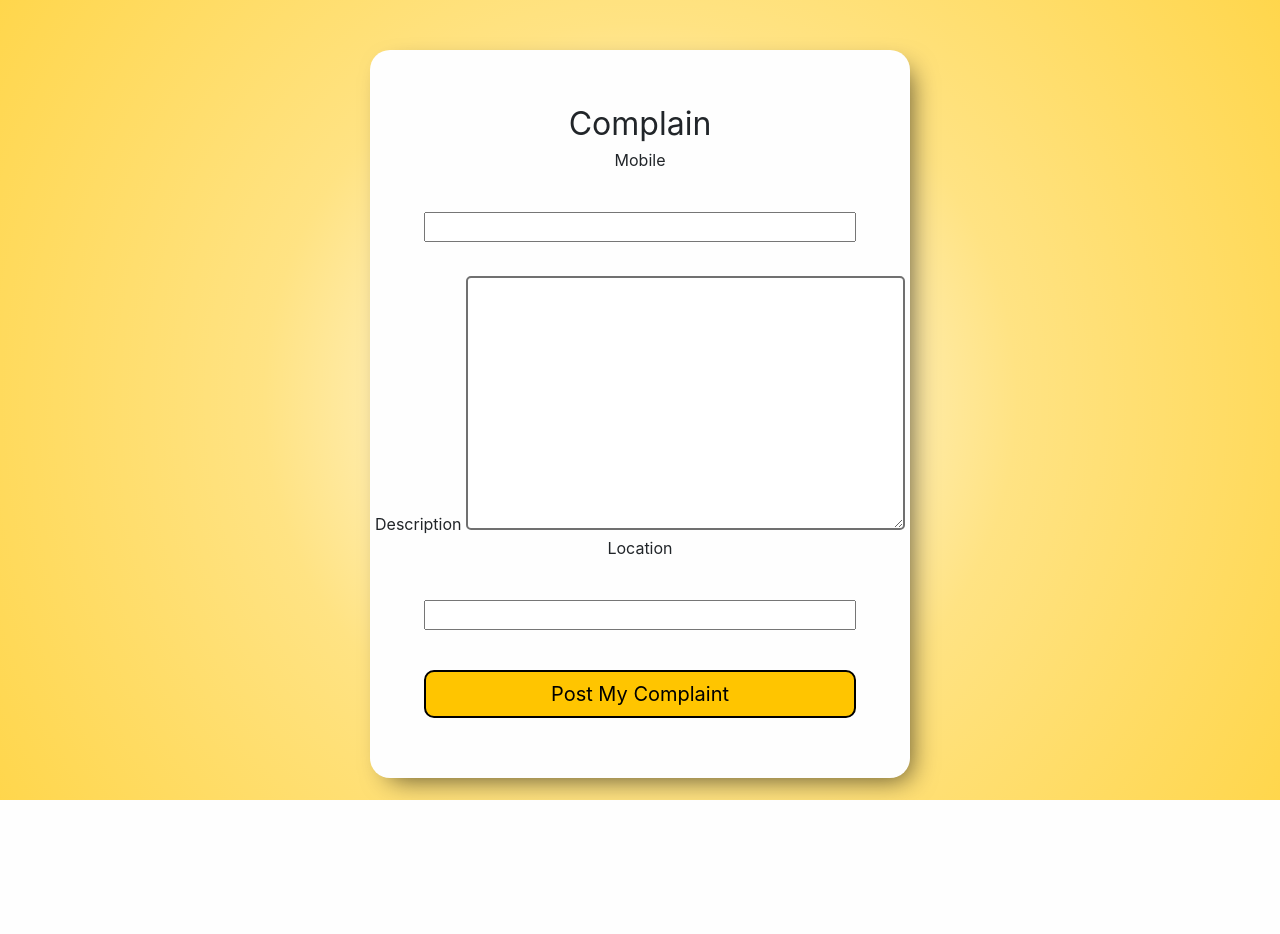
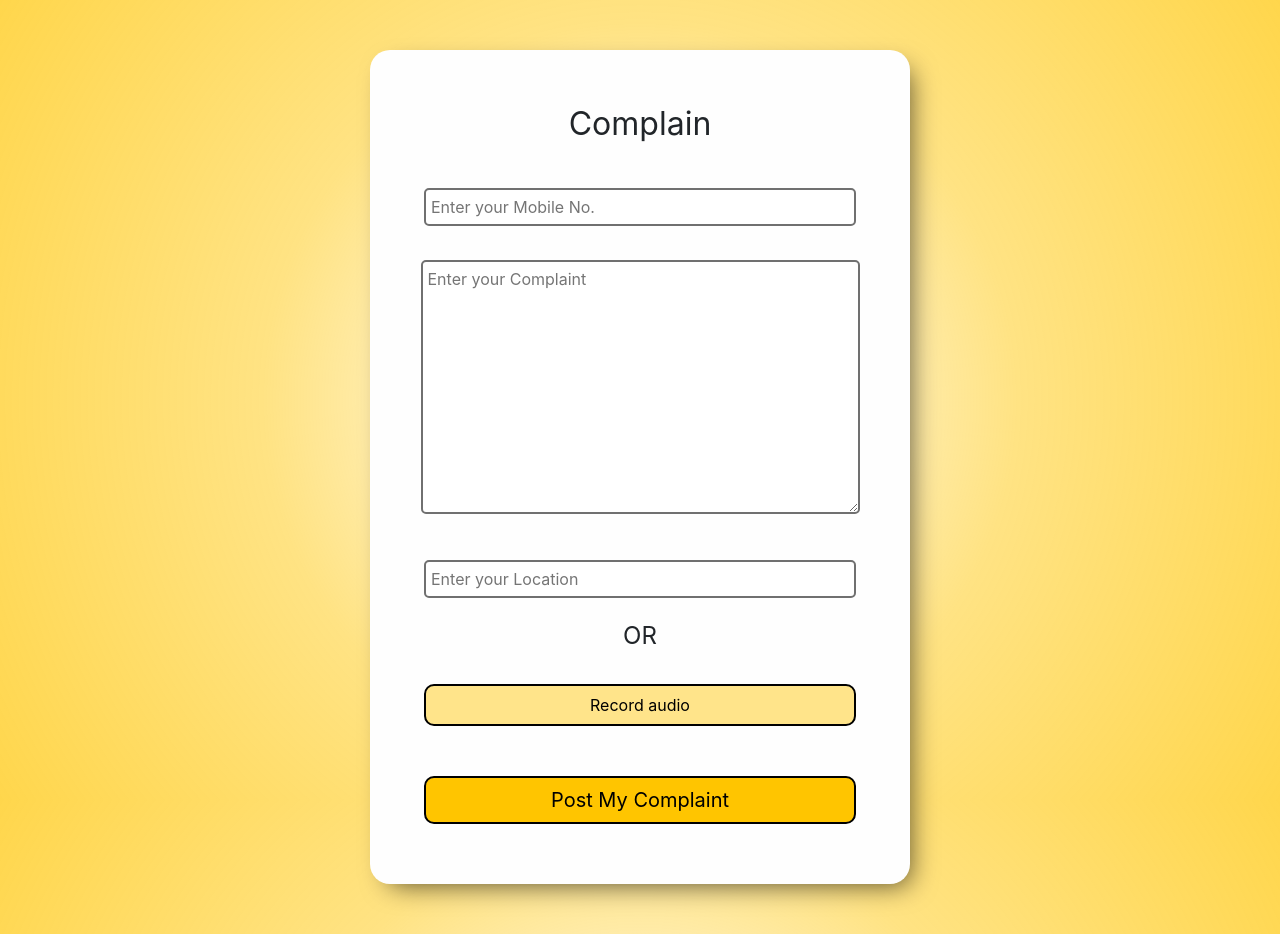
Before and after one commit to CFGIndia20/team-2, a Django app: page /send_complain/ in a window 1280 px wide. Before the commit the page ends 800 px from the top, so only its background shows below. Run offline with Django 3.2, Linux system fonts and the light colour scheme; parts of the project's set-up code (start-up, migrations or seed data) failed here and were passed over; some libraries are stand-ins or nearby versions.

Commit message:
Added record button

```diff
--- a/janaagraha/static/janaagraha/css/complain.css
+++ b/janaagraha/static/janaagraha/css/complain.css
@@ -22,11 +22,32 @@ html,body{
     border: 2px solid #000000;
     outline: none;
 }
+
+.btn-sec,
+.btn-sec:focus
+{
+    background: #ffe48a;
+    color: black;
+    outline: none;
+    border-radius: 10px;
+    border: 2px solid #000000;
+    padding: 7px;
+    cursor: pointer;
+    width: 80%;
+    margin: 10px 0;
+}
+
+.btn-sec:hover
+{
+    background: #ffd859;
+    border: 2px solid #000000;
+    outline: none;
+}
 /* END of btn css*/
 
 
 /* fields css*/
-input[type=phone],
+input,
 textarea
 {
     background: white;
@@ -37,7 +58,7 @@ textarea
 }
 
 
-input[type=phone]:focus,
+input:focus,
 textarea
 {
     background: white;
@@ -94,6 +115,7 @@ textarea
     -webkit-box-shadow: 9px 10px 27px -9px rgba(0,0,0,0.65);
     -moz-box-shadow: 9px 10px 27px -9px rgba(0,0,0,0.65);
     box-shadow: 9px 10px 27px -9px rgba(0,0,0,0.65);
+    margin-bottom: 50px;
 
 }
 
@@ -105,4 +127,9 @@ textarea
     font-size: 0.9rem;
     text-decoration: underline;
 }
+
+.or-text{
+    margin: 20px 0px;
+    font-size: 1.5em;
+}
 /* end of complain pg*/
--- a/janaagraha/static/janaagraha/js/complain.js
+++ b/janaagraha/static/janaagraha/js/complain.js
@@ -1,18 +1,23 @@
 // Send complain
 
 $(document).ready(function(){
-	$(".complain-btn").on("click", function(){
-		var mobile = $("#mobile").val();
-		if(!$('#mobile').val().match('[0-9]{10}'))  {
-            alert("Please put 10 digit mobile number");
-            return;
-        }
+	$("#id_mobileNumber").attr("placeholder", "Enter your Mobile No.");
+	$("#id_description").attr("placeholder", "Enter your Complaint");
+	$("#id_location").attr("placeholder", "Enter your Location");
 
-		var complain = $("#complain-text").val();
-		var location = $("#location").val();
 
-		$.post("",{mobile: mobile, complain:complain, location:location}, function(msg){
-			console.log(msg);
-		});
-	});
+	// $(".complain-btn").on("click", function(){
+	// 	var mobile = $("#mobile").val();
+	// 	if(!$('#mobile').val().match('[0-9]{10}'))  {
+    //         alert("Please put 10 digit mobile number");
+    //         return;
+    //     }
+
+	// 	var complain = $("#complain-text").val();
+	// 	var location = $("#location").val();
+
+	// 	$.post("",{mobile: mobile, complain:complain, location:location}, function(msg){
+	// 		console.log(msg);
+	// 	});
+	// });
 });
--- a/janaagraha/templates/janaagraha/send_complain.html
+++ b/janaagraha/templates/janaagraha/send_complain.html
@@ -61,14 +61,15 @@
                         <div id="complain-head">
                             Complain
                         </div>
-                        Mobile
                         {{complaintform.mobileNumber}}
                         <br>
-                        Description
                         {{complaintform.description}}
-                        <br>
-                        Location
+
                         {{complaintform.location}}
+
+                        <div class="or-text">OR</div>
+                        <button class="btn-sec">Record audio</button>
+
 
 
                         {% comment %} <input type="phone" id="{{complaintform.mobileNumber}}" placeholder="Enter your Mobile No." required>
@@ -85,3 +86,5 @@
     </section>
 
 </body>
+<script type = "text/javascript" src = "{% static 'janaagraha/js/complain.js' %}"></script>
+</html>
```
